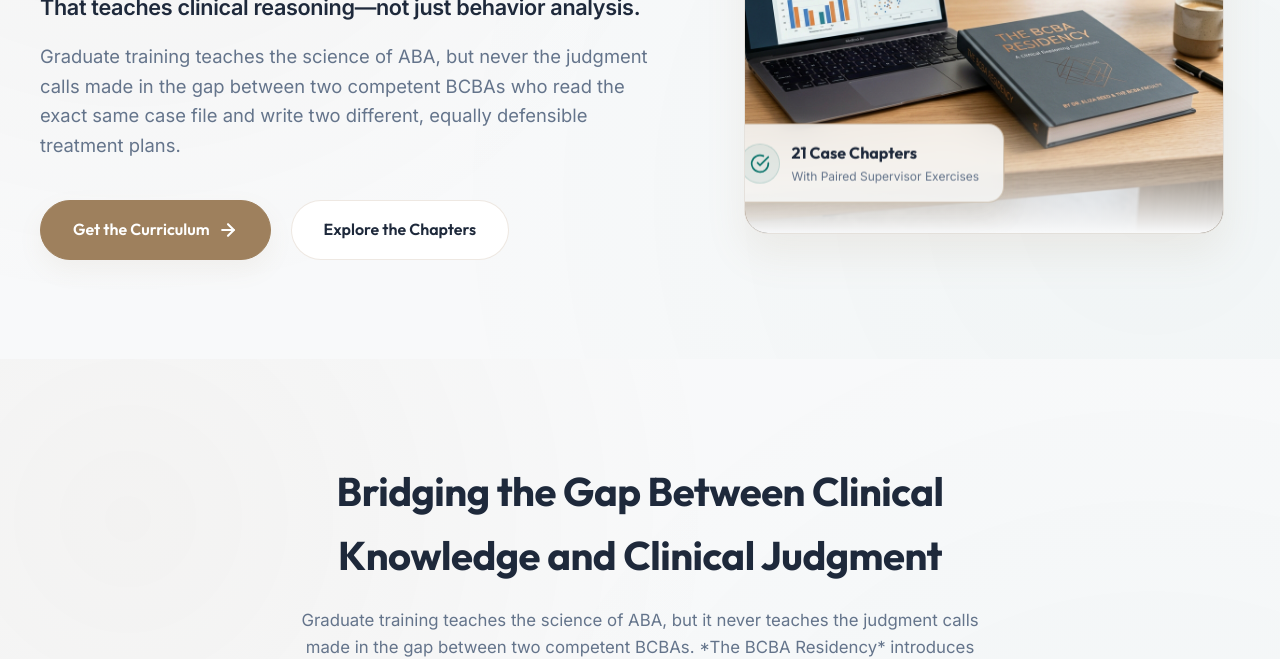
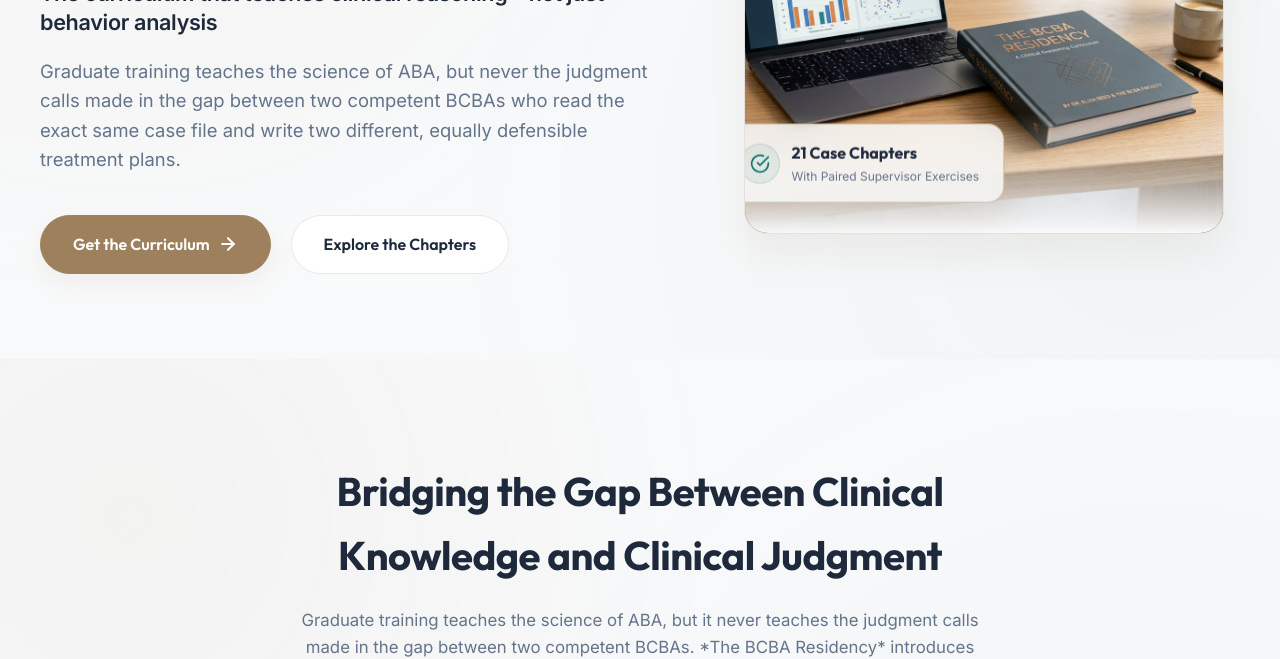
Before and after one commit to ramirordz/thebcbaresidency, a website: page index.html in a window 1280 px wide. Shown: the part 441-1100 px from the top of the page. Drawn offline with Linux system fonts and the light colour scheme.

Commit message:
Update hero subtitle text to match user request

```diff
--- a/index.html
+++ b/index.html
@@ -52,7 +52,7 @@
                 <h1 class="hero-title">
                     The BCBA Residency. <br><span>Judgment calls in the gap.</span>
                 </h1>
-                <p class="hero-subtitle">That teaches clinical reasoning—not just behavior analysis.</p>
+                <p class="hero-subtitle">The curriculum that teaches clinical reasoning—not just behavior analysis</p>
                 <p class="hero-desc">
                     Graduate training teaches the science of ABA, but never the judgment calls made in the gap between two competent BCBAs who read the exact same case file and write two different, equally defensible treatment plans.
                 </p>
```
